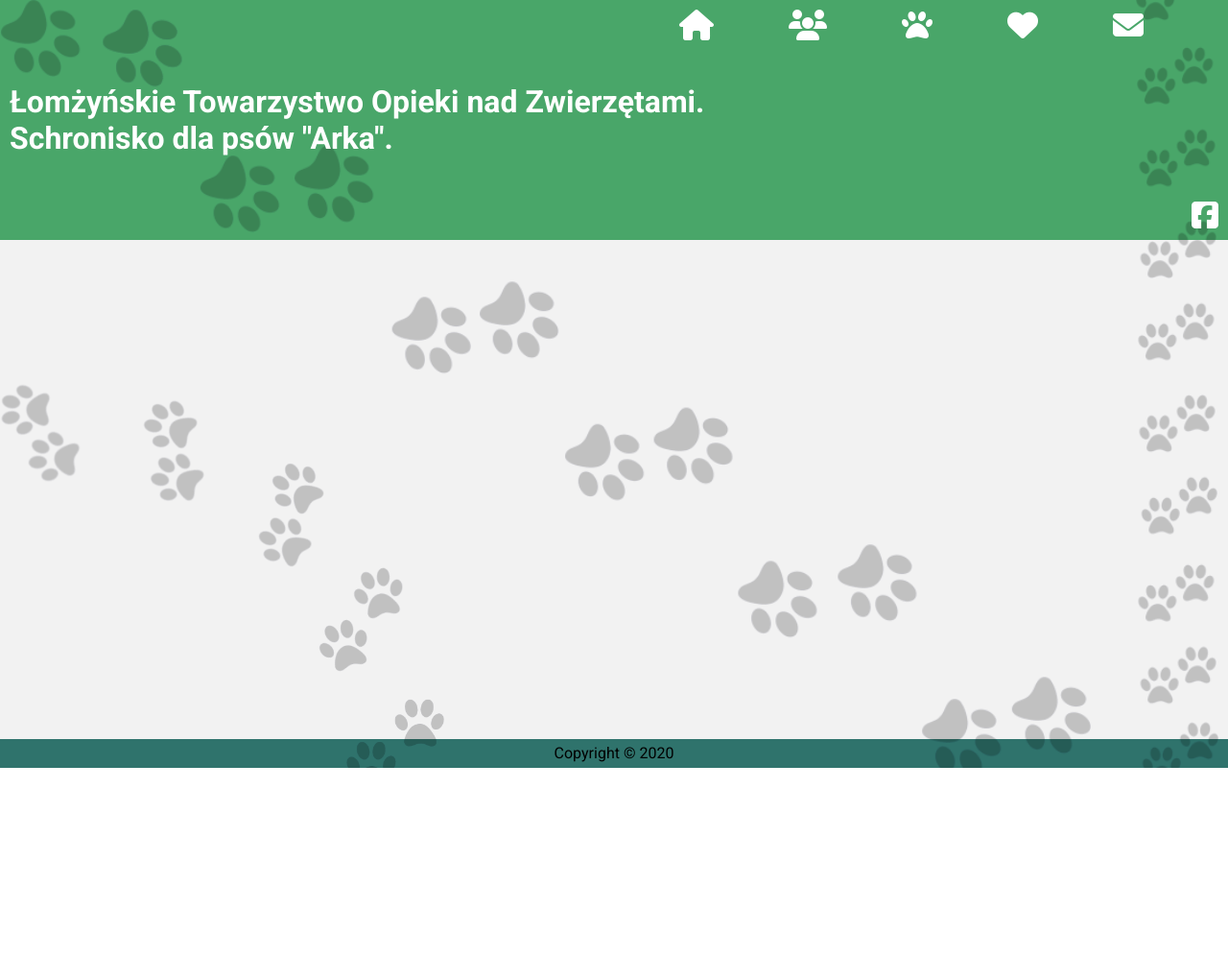
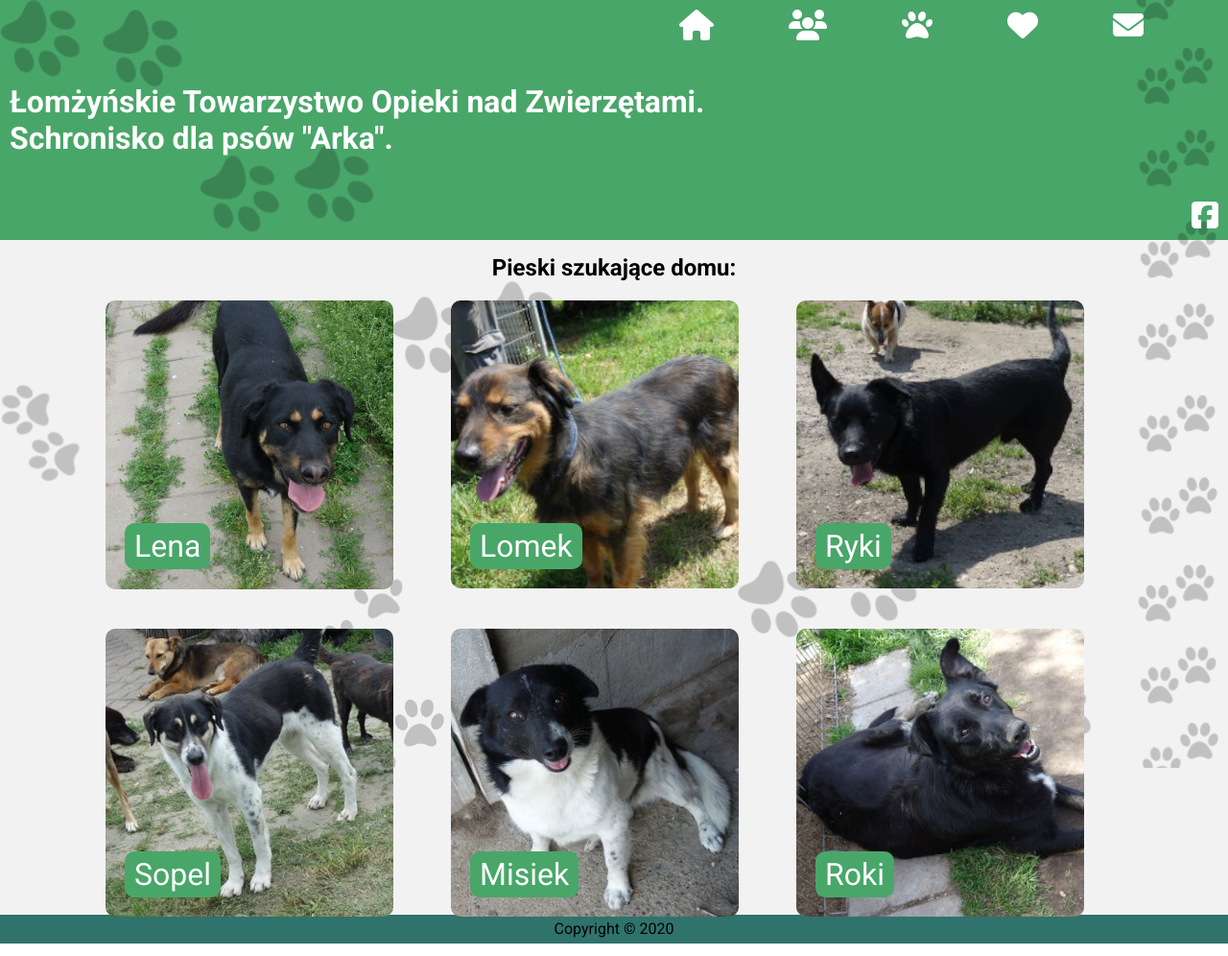
Before and after one commit to BartlomiejMogielnicki/website-dog-shelter, a plain HTML site: page Dist/adoption.html in a window 1280 px wide. Shown: the whole page at 96% size. Before the commit the page ends 804 px from the top, so only its background shows below. Drawn offline with Linux system fonts and the light colour scheme.

Commit message:
Adoption.html base styling

```diff
--- a/Dist/adoption.html
+++ b/Dist/adoption.html
@@ -28,8 +28,51 @@
             <a href="https://www.facebook.com/schroniskodlabezdomnychpsowlomza" target="_blank"><i
                     class="fab fa-facebook-square fa-2x"></i></a>
     </header>
-    <main>
+    <main class="adoption">
+        <h2>Pieski szukające domu:</h2>
         <div class="container adoption">
+            <div class="card">
+                <a href="https://pl-pl.facebook.com/schroniskodlabezdomnychpsowlomza/photos/pcb.1450475681804686/1450474111804843/?type=3&theater"
+                    target="_blank">
+                    <img src="/Dist/Img/Adoption/Lena.jpg" alt="">
+                    <span>Lena</span>
+                </a>
+            </div>
+            <div class="card">
+                <a href="https://pl-pl.facebook.com/schroniskodlabezdomnychpsowlomza/photos/pcb.1448812588637662/1448811641971090/?type=3&theater"
+                    target="_blank">
+                    <img src="/Dist/Img/Adoption/Lomek.jpg" alt="">
+                    <span>Lomek</span>
+                </a>
+            </div>
+            <div class="card">
+                <a href="https://pl-pl.facebook.com/schroniskodlabezdomnychpsowlomza/photos/pcb.1447209955464592/1447209685464619/?type=3&theater"
+                    target="_blank">
+                    <img src="/Dist/Img/Adoption/Ryki.jpg" alt="">
+                    <span>Ryki</span>
+                </a>
+            </div>
+            <div class="card">
+                <a href="https://pl-pl.facebook.com/schroniskodlabezdomnychpsowlomza/photos/a.188033371382263/1446375088881412/?type=3&theater"
+                    target="_blank">
+                    <img src="/Dist/Img/Adoption/Sopel.jpg" alt="">
+                    <span>Sopel</span>
+                </a>
+            </div>
+            <div class="card">
+                <a href="https://pl-pl.facebook.com/schroniskodlabezdomnychpsowlomza/photos/pcb.1442193199299601/1442192879299633/?type=3&theater"
+                    target="_blank">
+                    <img src="/Dist/Img/Adoption/Misiek.jpg" alt="">
+                    <span>Misiek</span>
+                </a>
+            </div>
+            <div class="card">
+                <a href="https://pl-pl.facebook.com/schroniskodlabezdomnychpsowlomza/photos/pcb.1438724419646479/1438723319646589/?type=3&theater"
+                    target="_blank">
+                    <img src="/Dist/Img/Adoption/Roki.jpg" alt="">
+                    <span>Roki</span>
+                </a>
+            </div>
             <div class="paws big">
                 <img src="/Dist/Img/paws1.png" alt="">
             </div>
--- a/scss/style.scss
+++ b/scss/style.scss
@@ -87,6 +87,13 @@ body {
         width: 100%;
         background-color: #F2F2F2;
 
+        &.adoption {
+            h2 {
+                margin-top: 15px;
+                text-align: center;
+            }
+        }
+
         .container {
             margin: 0 auto;
             padding: 20px;
@@ -94,11 +101,6 @@ body {
             height: 100%;
 
             &.start {
-                // background-image: url(/Dist/Img/dog.png);
-                // background-position: center bottom;
-                // background-repeat: no-repeat;
-                // background-size: contain;
-
                 .dogtail {
                     position: absolute;
                     left: 45%;
@@ -141,6 +143,49 @@ body {
                     img {
                         width: 30%;
                         max-width: 300px;
+                    }
+                }
+            }
+
+            &.adoption {
+                display: grid;
+                grid-template-columns: repeat(3, 1fr);
+                grid-template-rows: repeat(2, 1fr);
+                grid-gap: 20px;
+
+                .card {
+                    position: relative;
+                    display: flex;
+                    justify-content: center;
+                    align-content: center;
+                    z-index: 1;
+                    height: 300px;
+                    width: 300px;
+                    border-radius: 10px;
+
+                    a {
+
+                        &:hover img,
+                        &:hover span {
+                            transform: scale(1.05);
+                        }
+                    }
+
+                    img {
+                        transition: .3s;
+                        border-radius: 10px;
+                    }
+
+                    span {
+                        position: absolute;
+                        bottom: 20px;
+                        left: 20px;
+                        color: white;
+                        font-size: 2rem;
+                        transition: .3s;
+                        padding: 5px 10px;
+                        background-color: #49A669;
+                        border-radius: 10px;
                     }
                 }
             }
```
Also changed, not shown: Dist/Img/Adoption/Lena.jpg (added), Dist/Img/Adoption/Lomek.jpg (added), Dist/Img/Adoption/Misiek.jpg (added), Dist/Img/Adoption/Roki.jpg (added), Dist/Img/Adoption/Ryki.jpg (added), Dist/Img/Adoption/Sopel.jpg (added), Dist/css/style.css.
